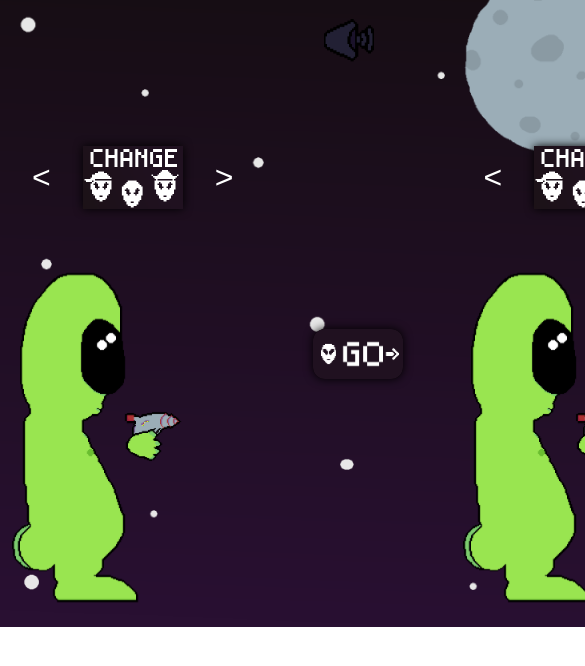
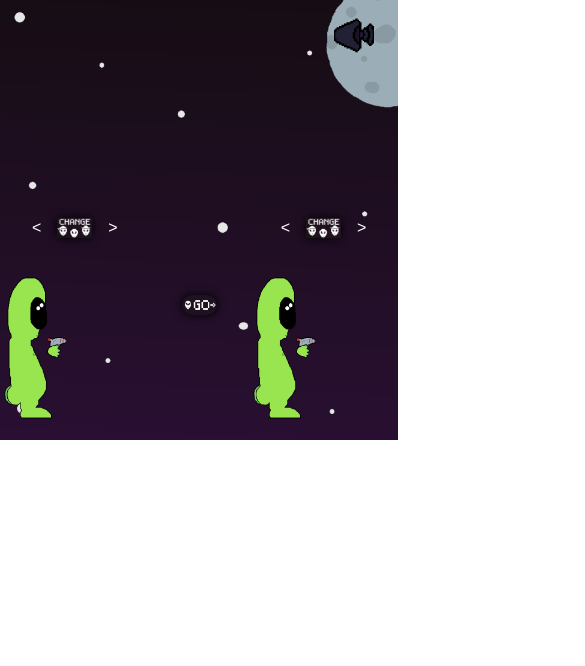
Before and after one commit to Sothnik-dev/AliensAgainstTheMathing, a plain HTML site: page public/CharacterSelection/chrSelection.html in a window 390 px wide. Shown: the top 666 px of the page, 585 px wide, since content can reach past the window. Drawn offline with Linux system fonts and the light colour scheme.

Commit message:
you can play on the phone, now i guess

```diff
--- a/public/CharacterSelection/chrSelection.css
+++ b/public/CharacterSelection/chrSelection.css
@@ -14,6 +14,11 @@ body {
 }
 
 @keyframes onMovement {0% { transform: translateY(0); } 50% { transform: translateY(-15px);} 100%{transform: translateY(0px)}}
+
+#soundIcon {
+    height: 50px;
+    width: 50px;
+}
 
 .player {
     width: 200px;
@@ -45,6 +50,8 @@ body {
 .flexCenter {
     display: flex;
     justify-content: center;
+
+    padding: 2rem;
 }
 
 .flexEnd {
@@ -54,9 +61,53 @@ body {
     padding: 1rem;
 }
 
+.imgPattern {
+    width: 100px;
+    height: 75px;
+    padding: 2rem;
+    filter: drop-shadow(0px 0px 5px black);
+}
+
 #startBtn {
-    color: green;
-
     border-radius: 12px;
     background-color: black;
+
+    width: 90px;
+    height: 50px;
+    filter: drop-shadow(0px 0px 5px black);
 }
+
+@media only screen and (max-width: 600px) {
+    #startBtn {
+        width: 35px;
+        height: 20px;
+    }
+
+    #soundIcon{
+        width: 40px;
+        height: 40px;
+    }
+
+    .spaceAroundContainer {
+        display: flex;
+        justify-content: space-around;
+        align-items: center;
+
+        padding-top: 25%;
+}
+
+    .changeBtn{
+        font-size: 1rem;
+    }
+
+    .player {
+        height: 150px;
+        width: 75px;
+    }
+
+    .imgPattern {
+        width: 35px;
+        height: 20px;
+        padding: 1rem;
+    }
+}
--- a/public/CharacterSelection/chrSelection.html
+++ b/public/CharacterSelection/chrSelection.html
@@ -12,15 +12,15 @@
 </head>
 <header>
     <div class="flexEnd">
-        <img style="height: 50px; width: 50px;" id="soundIcon" src="/public/imgs/AudioSettings/soundIcon.png" alt="soundIcon">
+        <img id="soundIcon" src="/public/imgs/AudioSettings/soundIcon.png" alt="soundIcon">
     </div>
 </header>
 <body>
     <main class="spaceAroundContainer">
         <div>
-            <div class="flexCenter" style="padding: 2rem;">
+            <div class="flexCenter">
                 <button class="changeBtn"><</button>
-                <img style="width: 100px; width: 100px; padding: 2rem; filter: drop-shadow(0px 0px 5px black);" src="/public/imgs/deco/btnGoToGame.png" alt="" srcset="">
+                <img class="imgPattern" src="/public/imgs/deco/btnGoToGame.png" alt="" srcset="">
                 <button class="changeBtn">></button>
             </div>
             <div>
@@ -28,14 +28,14 @@
             </div>
         </div>
         <div>
-            <div class="flexCenter" style="padding: 3rem;">
-                <img id="startBtn" style="width: 90px; height: 50px; filter: drop-shadow(0px 0px 5px black);" src="/public/imgs/deco/btnChrSelec.png" alt="">
+            <div class="flexCenter">
+                <img id="startBtn" src="/public/imgs/deco/btnChrSelec.png" alt="">
             </div>
         </div>
         <div>
-            <div class="flexCenter" style="padding: 2rem;">
+            <div class="flexCenter">
                 <button class="changeBtn"><</button>
-                <img style="width: 100px; width: 100px; padding: 2rem;  filter: drop-shadow(0px 0px 5px black);" src="/public/imgs/deco/btnGoToGame.png" alt="" srcset="">
+                <img class="imgPattern" src="/public/imgs/deco/btnGoToGame.png" alt="" srcset="">
                 <button class="changeBtn">></button>
             </div>
             <div>
--- a/public/LoreZone/lorezone.css
+++ b/public/LoreZone/lorezone.css
@@ -39,6 +39,11 @@ body {
     width: 1000px;
 }
 
+#soundIcon {
+    height: 50px;
+    width: 50px;
+}
+
 .blocker {
     padding: 1rem;
 }
@@ -58,3 +63,19 @@ body {
     align-items: center;
     padding: 1rem;
 }
+
+@media only screen and (max-width: 600px) {
+    #soundIcon{
+        height: 40px;
+        width: 40px;
+    }
+
+    .loreBlock {
+        background-color: rgb(32, 32, 32);
+
+        padding: 1rem;
+
+        height: 75px;
+        width: 350px;
+    }
+}
--- a/public/mainMenu/menu.css
+++ b/public/mainMenu/menu.css
@@ -29,3 +29,46 @@ body {
     align-items: center;
     padding: 1rem;
 }
+
+#audioIcon {
+    height: 50px;
+    width: 50px;
+}
+
+.titlePattern {
+    height: 100px;
+    width: 600px;
+}
+
+.btnPattern {
+    height: 100px;
+    width: 400px;
+}
+
+@media only screen and (max-width: 600px) {
+    body {
+        background-image: url(/public/imgs/aliensBg/bgToAliensMenu.png);
+        background-size: cover;
+    }
+
+    #audioIcon {
+        height: 40px;
+        width: 40px;
+}
+
+    .flexCenter {
+        display: flex;
+        justify-content: center;
+        align-items: center;
+}
+
+    .titlePattern {
+        height: 75px;
+        width: 375px;
+}
+
+    .btnPattern {
+        height: 65px;
+        width: 250px;
+}
+}
--- a/public/style.css
+++ b/public/style.css
@@ -22,6 +22,11 @@ p {
 
 progress{
     background-color: rgb(13, 253, 13);
+}
+
+#soundIcon {
+    width: 50px;
+    height: 50px;
 }
 
 .player {
@@ -113,3 +118,33 @@ progress{
     filter: drop-shadow(0px 0px 5px #000000);
     border-radius: 12px;
 }
+
+@media only screen and (max-width: 600px) {
+    p {
+        font-size: 1rem;
+    }
+
+    #player1Health, #player2Health {
+        width: 5rem;
+}
+
+    #mathArea {
+    height: 100px;
+    width: 140px;
+}
+
+    #nowTimeStyle{
+        width: 35px;
+        height: 35px;
+    }
+
+    #soundIcon{
+        width: 40px;
+        height: 40px;
+    }
+
+    .player {
+        width: 75px;
+        height: 100px;
+    }
+}
```
Also changed, not shown: public/LoreZone/lorezone.html (+1 -1 lines), public/index.html (+1 -1 lines), public/mainMenu/menu.html (+5 -5 lines).
